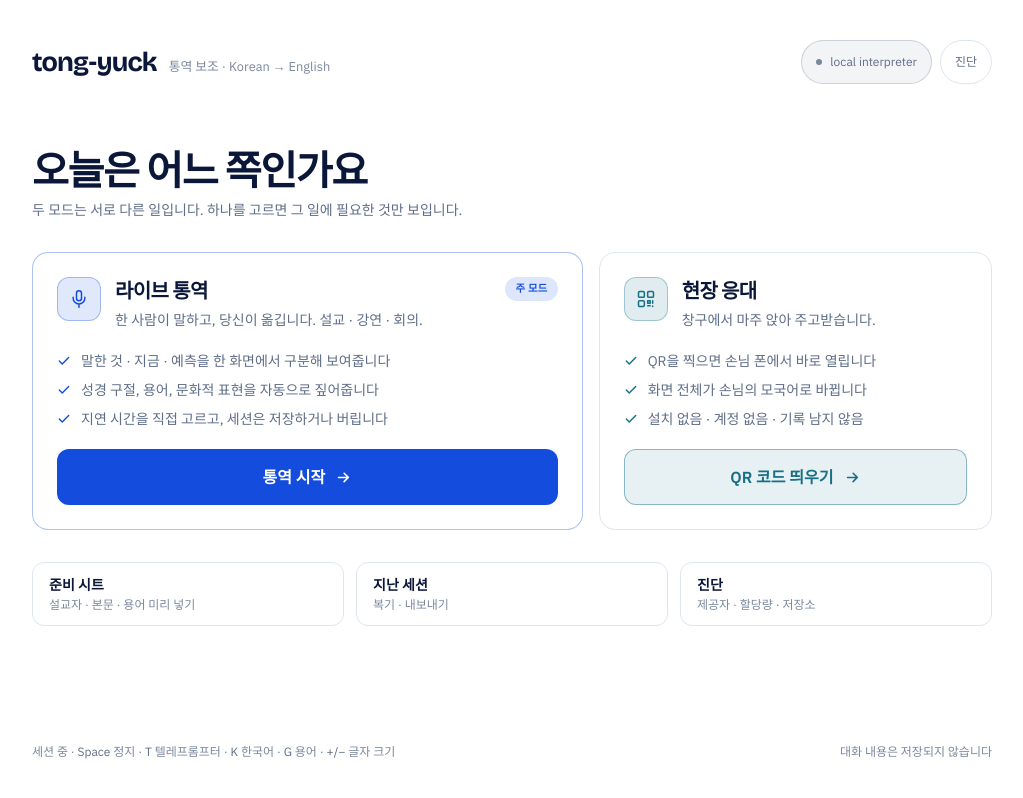
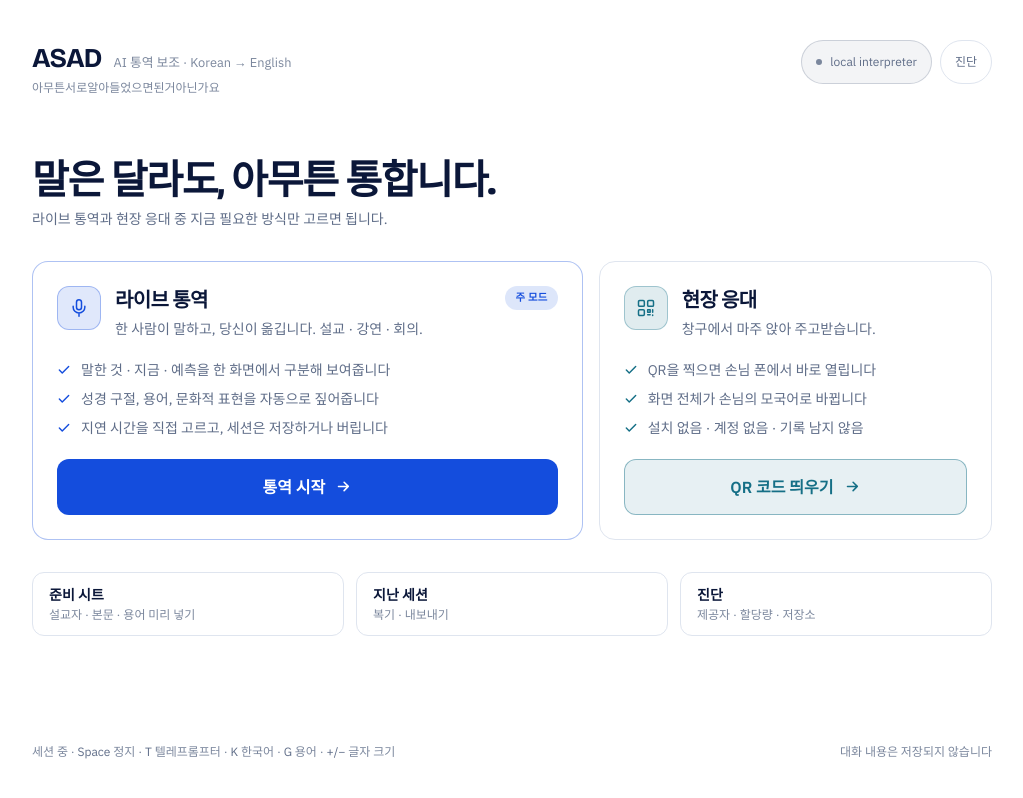
Before and after one commit to club-paradiso/asad, a Next.js app: page / in a window 1280 px wide. Shown: the whole page, without its empty margins (128-1151 px from the left). Built offline with nearby package versions, Linux system fonts and the light colour scheme; no server answers.

Commit message:
feat(brand): introduce ASAD on the launcher

```diff
--- a/src/features/home/HomeScreen.tsx
+++ b/src/features/home/HomeScreen.tsx
@@ -29,6 +29,7 @@
 import { useEffect, useState } from "react";
 import Link from "next/link";
 import type { AppConfig } from "@/app/api/config/route";
+import { BRAND } from "@/lib/brand";
 
 export function HomeScreen() {
   const [config, setConfig] = useState<AppConfig | null>(null);
@@ -55,14 +56,19 @@ export function HomeScreen() {
     // bars down both edges of a light screen.
     <div data-surface="launcher" className="min-h-[100dvh] w-full">
       <div className="mx-auto flex min-h-[100dvh] w-full max-w-5xl flex-col gap-8 px-5 py-8 sm:px-8 sm:py-10">
-        <header className="flex flex-wrap items-center gap-x-4 gap-y-3">
-          <div className="flex items-baseline gap-3">
-            <span className="type-display text-2xl text-[var(--fg)] sm:text-[1.7rem]">
-              tong&#8209;yuck
-            </span>
-            <span className="text-xs text-[var(--fg-dim)] sm:text-[0.8rem]">
-              통역 보조 · Korean → English
-            </span>
+        <header className="flex flex-wrap items-start gap-x-4 gap-y-3">
+          <div className="min-w-0 flex flex-col gap-0.5">
+            <div className="flex flex-wrap items-baseline gap-x-3 gap-y-1">
+              <span className="type-display text-2xl text-[var(--fg)] sm:text-[1.7rem]">
+                {BRAND.shortName}
+              </span>
+              <span className="text-xs text-[var(--fg-dim)] sm:text-[0.8rem]">
+                {BRAND.descriptor} · Korean → English
+              </span>
+            </div>
+            <p className="max-w-2xl break-keep text-[0.7rem] leading-relaxed text-[var(--fg-dim)] sm:text-xs">
+              {BRAND.name}
+            </p>
           </div>
           <div className="ms-auto flex items-center gap-2">
             <ProviderPill config={config} />
@@ -78,11 +84,10 @@ export function HomeScreen() {
         <div className="my-auto flex flex-col gap-8">
           <div className="flex flex-col gap-1.5">
             <h1 className="type-display text-3xl leading-[1.08] text-[var(--fg)] sm:text-[2.5rem]">
-              오늘은 어느 쪽인가요
+              {BRAND.tagline}
             </h1>
             <p className="text-sm text-[var(--fg-muted)]">
-              두 모드는 서로 다른 일입니다. 하나를 고르면 그 일에 필요한 것만
-              보입니다.
+              라이브 통역과 현장 응대 중 지금 필요한 방식만 고르면 됩니다.
             </p>
           </div>
 
```
